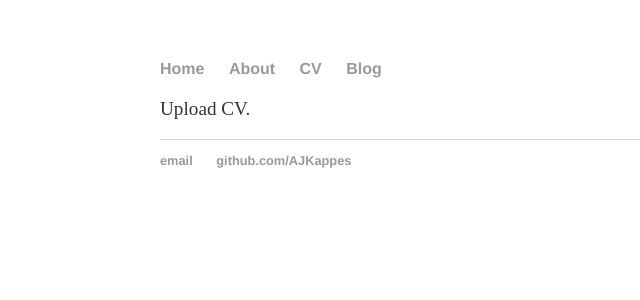
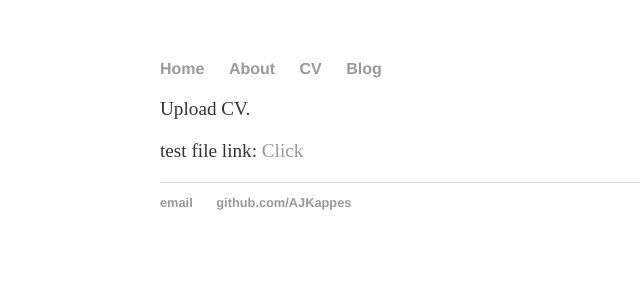
Before and after one commit to AJKappes/AJKappes.github.io, a Jekyll site: the page cv/index.html, which Jekyll copies as it is, in a window 1280 px wide. Shown: the top 300 px of the page, without its empty margins (0-640 px from the left). Built offline with Jekyll 4.4.1, drawn with Linux system fonts in a browser that asks for light colours; part of the change alters nothing that is shown.

Commit message:
pdf link test

```diff
--- a/cv/index.html
+++ b/cv/index.html
@@ -1,7 +1,7 @@
 <!DOCTYPE html>
 <html>
 	<head>
-		<title>Alexander J. Kappes | CV</title>
+		<title>AJK | CV</title>
 		<!-- below is the stylesheet link -->
 		<link rel="stylesheet" type="text/css" href="/css/main.css">
 
@@ -20,6 +20,8 @@
 
 		<p>Upload CV.</p>
 
+			<p>test file link: <a href="file:///home/ajkappes/Admin/CV_Jan2019.pdf">Click</a>
+
 		</div><!-- /.blurb -->
 		</div><!-- /.container -->
 		<footer>
```
